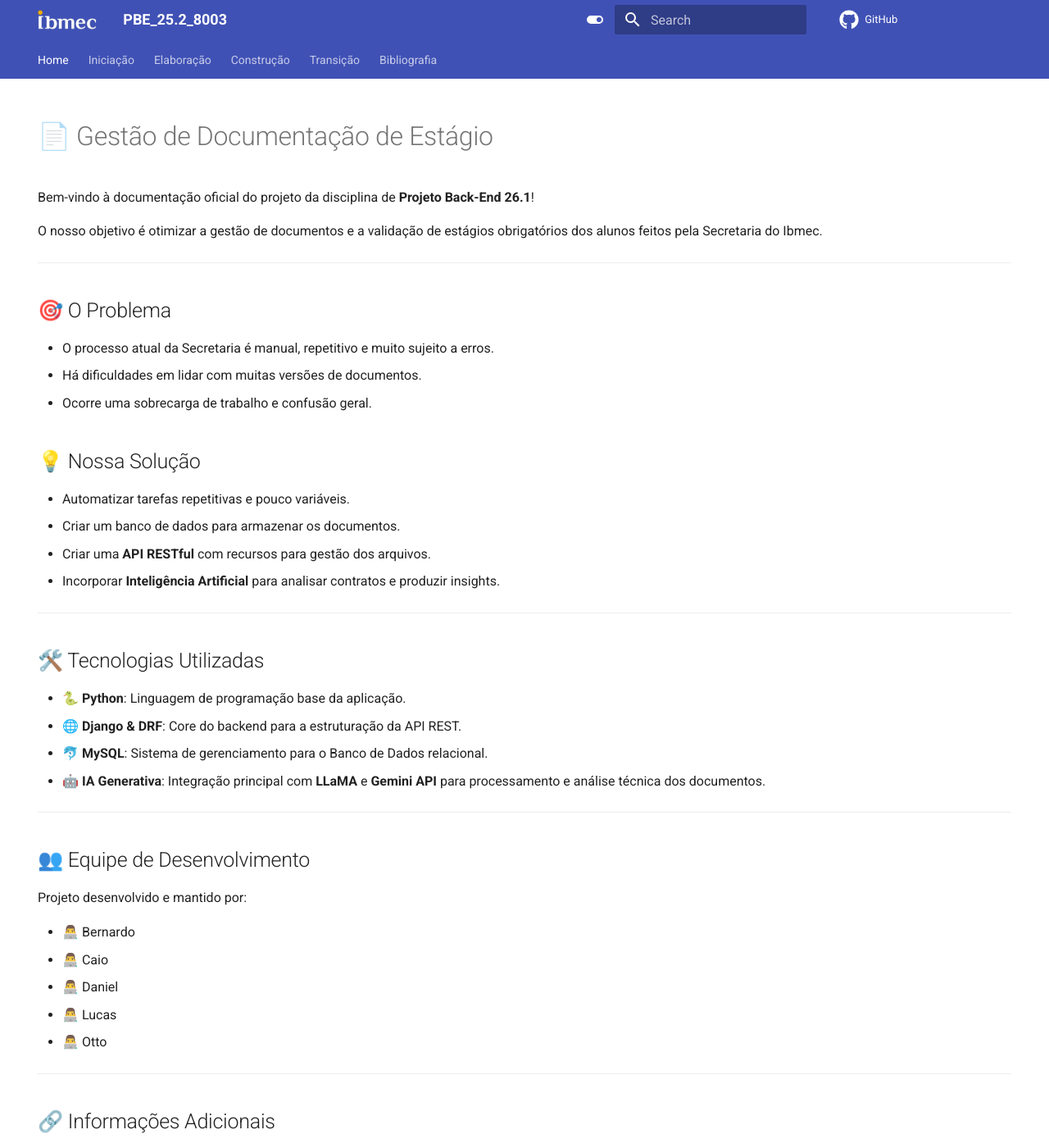
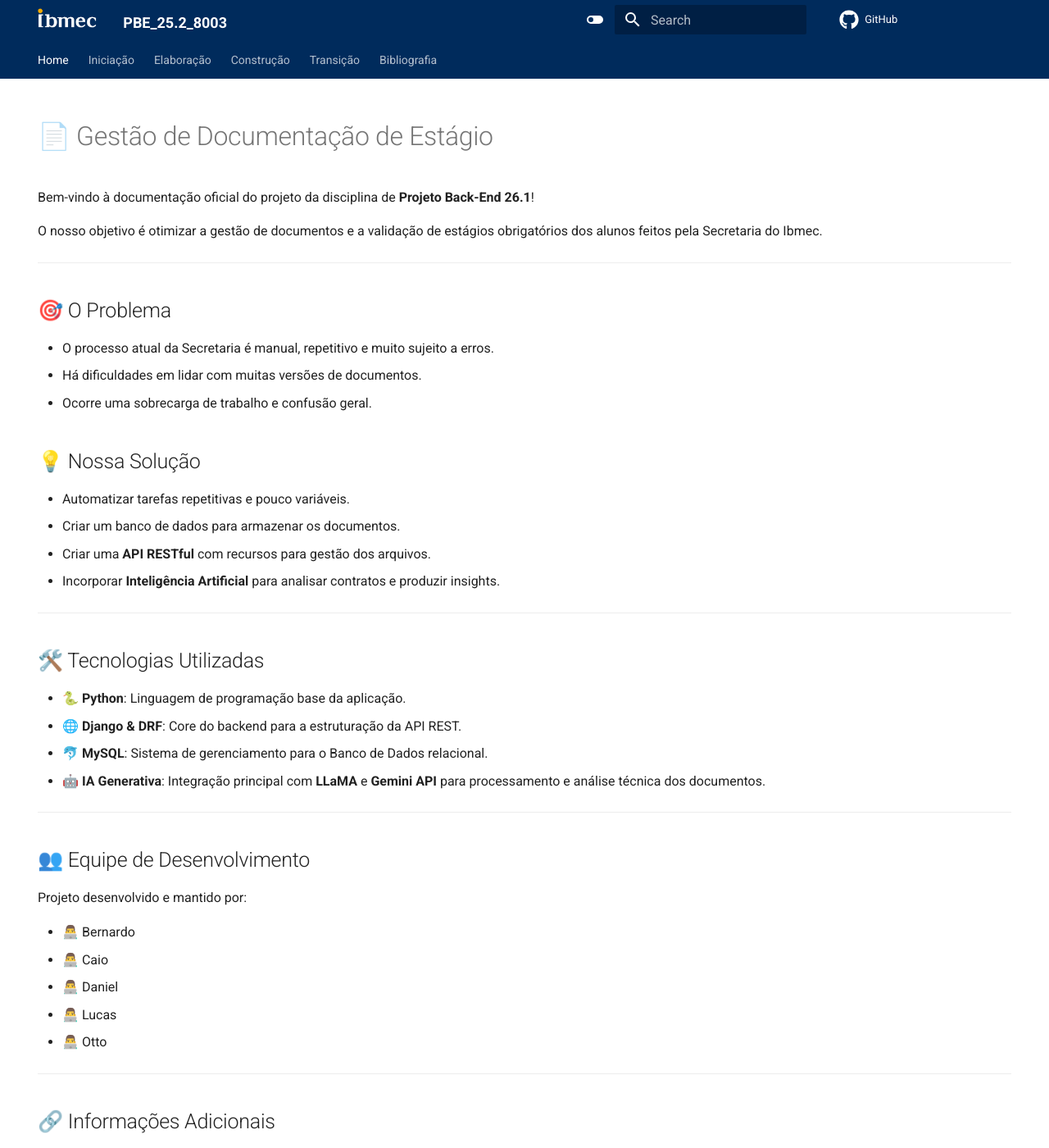
Before and after one commit to Projetos-de-Extensao/PBE_26.1_8002_III, an MkDocs documentation site: the page built from docs/index.md, in a window 1280 px wide and 1400 px high. Shown: the whole window at 82% size. Built offline with MkDocs 1.6.1 and Material for MkDocs 9.7.7, drawn with Linux system fonts in a browser that asks for light colours; comment, search, counter and statistics services are not loaded; some of the changed text lies outside the part shown.

Commit message:
styles:some doc styles

```diff
--- a/docs/css/extra.css
+++ b/docs/css/extra.css
@@ -2,3 +2,30 @@
     color:red;
     font-weight:bold;
 }
+
+:root {
+    --md-primary-fg-color: #002B5C;
+}
+
+[data-md-color-scheme="slate"] {
+    --md-primary-fg-color: #002B5C; /* Mantém o header azul marinho */
+    --md-typeset-a-color: #FFD54F; /* Muda a cor dos links dentro do texto para amarelo claro */
+}
+
+/* Garante que os links da barra lateral (ativos) e as abas fiquem amarelos no modo escuro */
+[data-md-color-scheme="slate"] .md-nav__link--active,
+[data-md-color-scheme="slate"] .md-tabs__link--active,
+[data-md-color-scheme="slate"] .md-nav__link:hover {
+    color: #FFD54F !important;
+}
+
+/* Ajuste visual fino para centralizar a logo com o título */
+.md-header__button.md-logo img {
+    /* Sobe a logo um pouco se necessário */
+    transform: translateY(-2px);
+}
+
+.md-header__title {
+    /* Desce o título para alinhar com o texto da logo */
+    transform: translateY(4px);
+}
--- a/mkdocs.yml
+++ b/mkdocs.yml
@@ -100,29 +100,27 @@ theme:
   name: material
   logo: assets/Ibmec_logo.png
   palette:
-
     - media: "(prefers-color-scheme)"
-      toggle:
-        icon: material/toggle-switch
-        name: Switch to light mode
-    - media: "(prefers-color-scheme: light)"
       scheme: default
-      primary: indigo
+      primary: custom
       accent: black
       toggle:
         icon: material/toggle-switch-off
-        name: Switch to dark mode
+        name: Mudar para modo claro
+    - media: "(prefers-color-scheme: light)"
+      scheme: default
+      primary: custom
+      accent: black
+      toggle:
+        icon: material/toggle-switch-off
+        name: Mudar para modo escuro
     - media: "(prefers-color-scheme: dark)"
       scheme: slate
-      primary: deep orange
+      primary: custom
       accent: amber
       toggle:
-        icon: material/toggle-switch-off
-        name: Switch to system preference
-      color_mode: dark
-      language: pt-BR
-      favicon: images/favicon.png
-      user_color_mode_toggle: true
+        icon: material/toggle-switch
+        name: Preferência do sistema
 
   features:
     - content.code.copy
```
Also changed, not shown: docs/index.md (+1 -0 lines).
